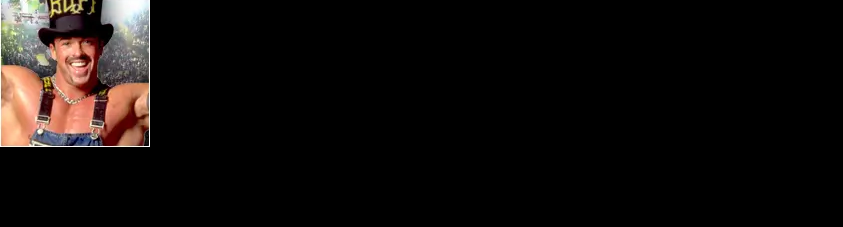
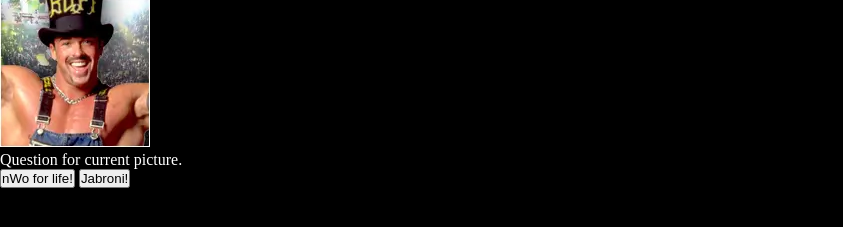
Before and after one commit to AdamFcode/Were-They-nWo, a plain HTML site: page quiz.html in a window 1280 px wide. Shown: the part 115-342 px from the top of the page, without its empty margins (0-843 px from the left). Drawn offline with Linux system fonts and the light colour scheme.

Commit message:
add placeholder question and answer buttons to quiz

```diff
--- a/assets/css/style.css
+++ b/assets/css/style.css
@@ -64,6 +64,11 @@ body {
     background-color: red;
 }
 
+/* Quiz section */
+.quiz {
+    color: white;
+}
+
 /* Media queries for larger screens */
 @media (min-width: 768px) {
     #rules-img {
--- a/quiz.html
+++ b/quiz.html
@@ -39,6 +39,13 @@
     <!--Quiz Question-->
         <div id="question">
             <p>Question for current picture.</p>
+
+    <!--Answer buttons-->
+            <div id="answer-btns">
+                <button class="btn">nWo for life!</button>
+                <button class="btn">Jabroni!</button>
+            </div>
+
         </div>
 
 
```
